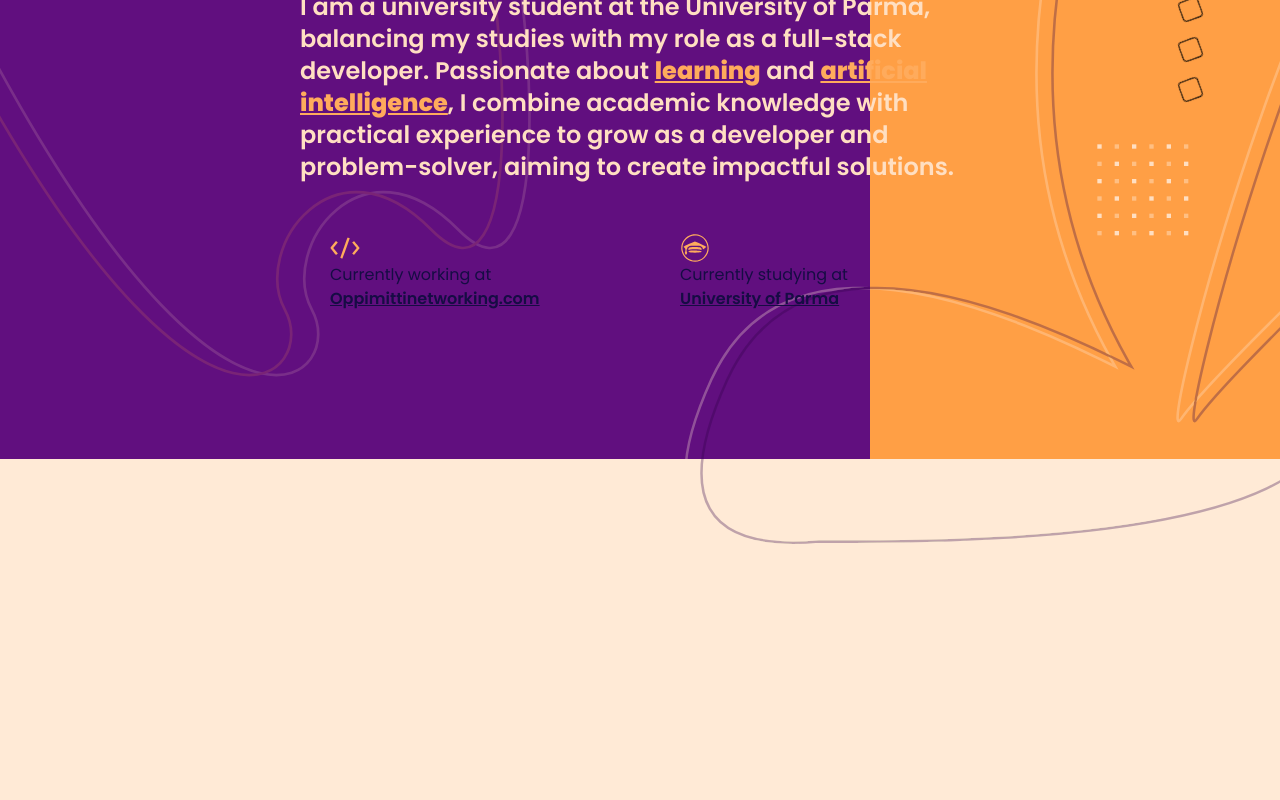
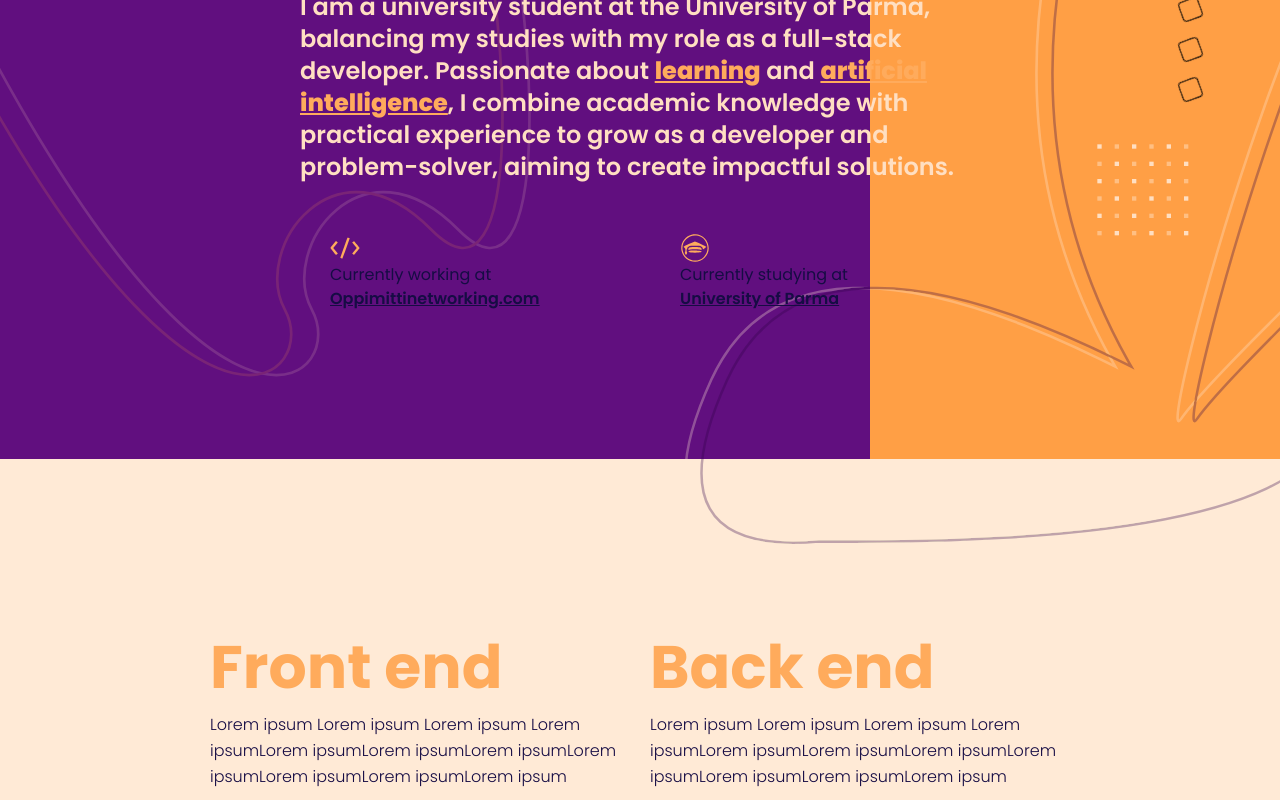
Before and after one commit to AndrewStorci7/andreastorci.it, a Next.js app in the folder andreastorci.it/: page / in a window 1280 px wide. Shown: the part 403-1203 px from the top of the page. Before the commit the page ends 1030 px from the top, so only its background shows below. Built offline with nearby package versions, Linux system fonts and the light colour scheme.

Commit message:
added current-eng

```diff
--- a/andreastorci.it/src/app/globals.css
+++ b/andreastorci.it/src/app/globals.css
@@ -47,21 +47,18 @@
   .current  {
     @apply w-full h-10 p-[10px] m-[20px] rounded-md;
   }
-  .current-study {
-
-  }
-  .current-work {
-
-  }
   .link {
      @apply font-[600] underline;
   }
-  /* .font-geist-mono {
-    @apply font-[family-name:var(--font-geist-mono)];
+  .current-eng {
+    @apply w-full mt-[300px] px-[200px] h-[100px];
   }
-  .font-geist-sans {
-    @apply font-[family-name:var(--font-geist-sans)];
-  } */
+  .current-eng h2 {
+    @apply text-6xl font-bold text-sandy-brown;
+  }
+  .current-eng p {
+    @apply text-base font-[300] pt-[15px] leading-relaxed;
+  }
 }
 
 :root {
--- a/andreastorci.it/src/app/sections/current-eng.tsx
+++ b/andreastorci.it/src/app/sections/current-eng.tsx
@@ -6,8 +6,25 @@
 
 export default function CurrentEng() {
     return (
-        <div className="w-full mt-[100px] px-[300px] h-[200px]">
-
-        </div>
+        <section className="current-eng">
+            <div className="flex flex-row">
+                <div className="w-[50%] h-[100px] m-[10px]">
+                    <h2>
+                        Front <span>end</span>
+                    </h2>
+                    <p>
+                    Lorem ipsum Lorem ipsum Lorem ipsum Lorem ipsumLorem ipsumLorem ipsumLorem ipsumLorem ipsumLorem ipsumLorem ipsumLorem ipsum
+                    </p>
+                </div>
+                <div className="w-[50%] m-[10px]">
+                    <h2>
+                        Back <span>end</span>
+                    </h2>
+                    <p>
+                        Lorem ipsum Lorem ipsum Lorem ipsum Lorem ipsumLorem ipsumLorem ipsumLorem ipsumLorem ipsumLorem ipsumLorem ipsumLorem ipsum
+                    </p>
+                </div>
+            </div>
+        </section>
     )
 }
```
